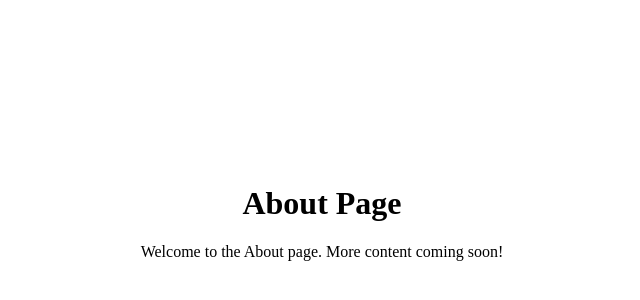
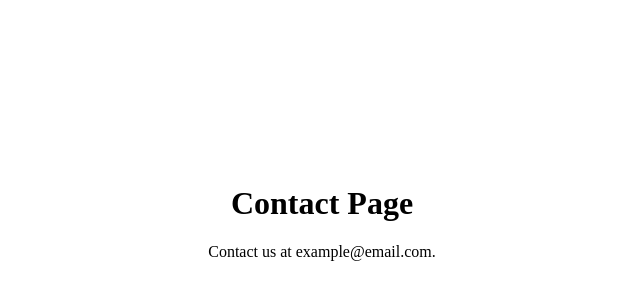
Before and after one commit to Dulkeita3/CMPSC263, a Next.js app in the folder studysync/: page /contact in a window 1280 px wide. Shown: the part 180-480 px from the top of the page, without its empty margins (318-958 px from the left). Built offline with nearby package versions, Linux system fonts and the light colour scheme.

Commit message:
contact and about

```diff
--- a/studysync/pages/contact.js
+++ b/studysync/pages/contact.js
@@ -4,12 +4,12 @@ export default function Contact() {
   return (
     <>
       <Head>
-        <title>About</title>
+        <title>Contact</title>
       </Head>
       <main style={{ display: 'grid', placeItems: 'center', height: '100vh', textAlign: 'center' }}>
         <div>
-          <h1>About Page</h1>
-          <p>Welcome to the About page. More content coming soon!</p>
+          <h1>Contact Page</h1>
+          <p>Contact us at example@email.com.</p>
         </div>
       </main>
     </>
```
Also changed, not shown: studysync/pages/about.js (+2 -9 lines).
